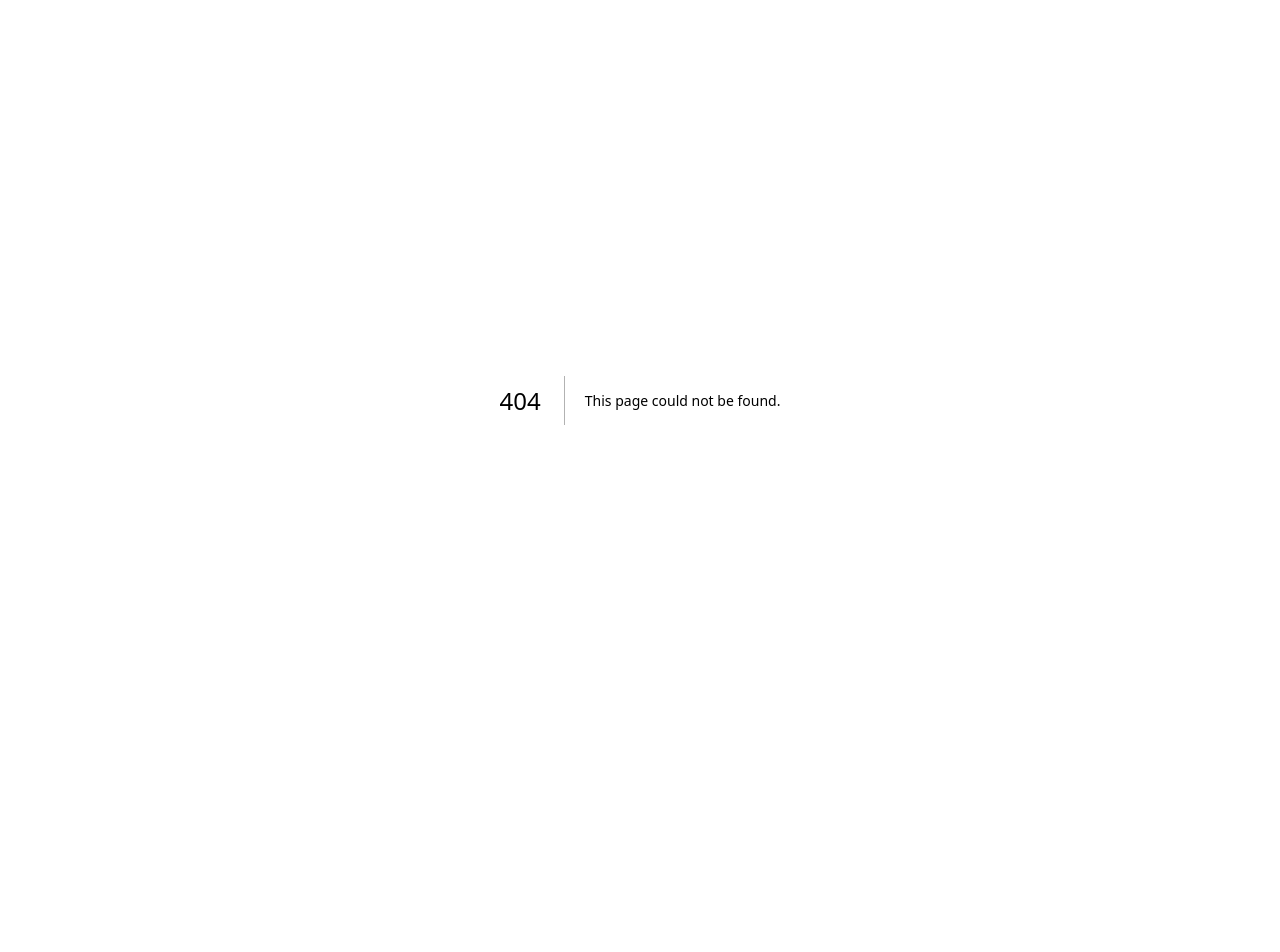
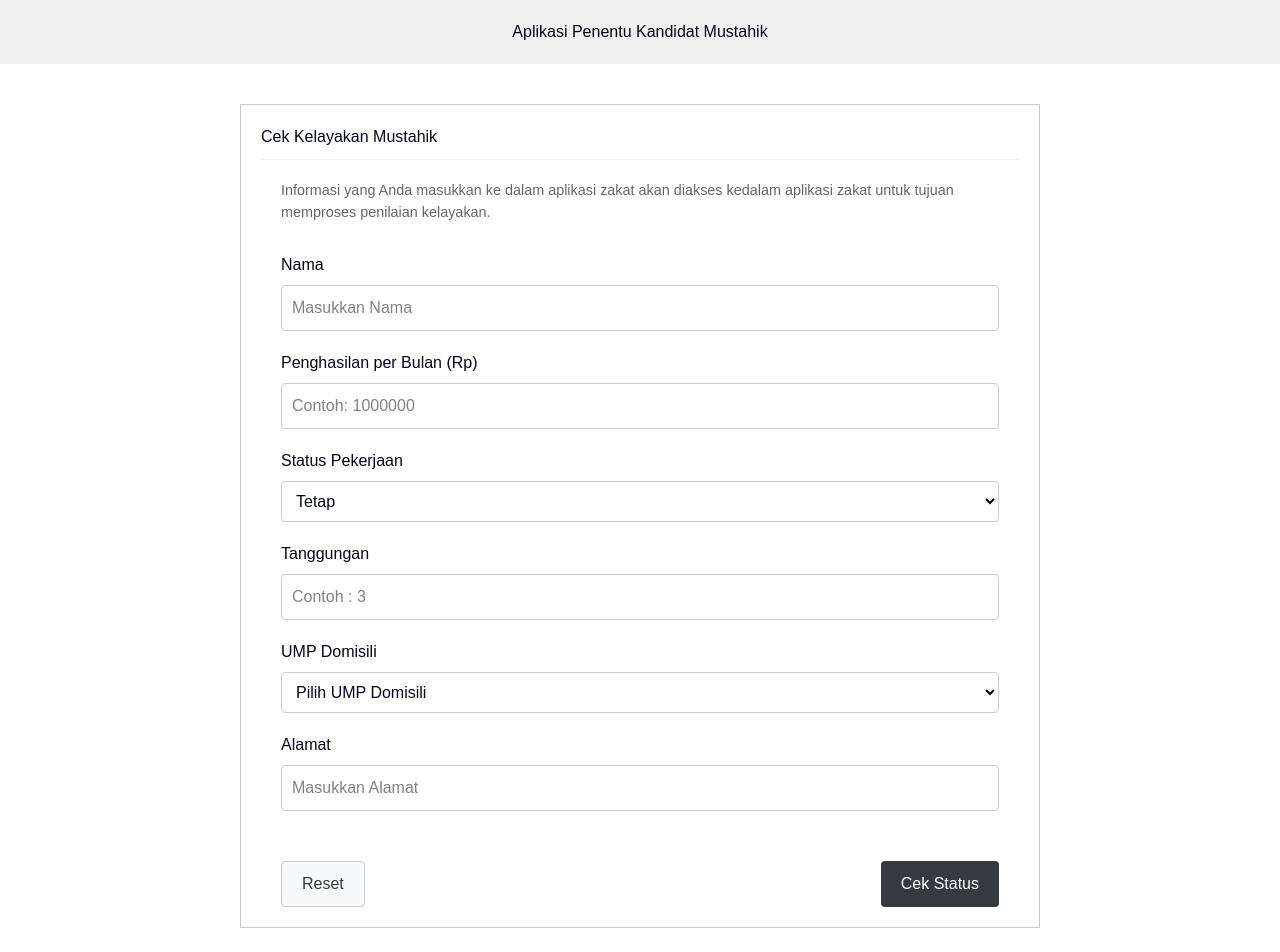
Before and after one commit to Zukhrifa/cek-mustahik, a Next.js app: page /mustahik-perseorangan in a window 1280 px wide. Before the commit this address had no page. Shown: the top 952 px of the page. Before the commit the page ends 800 px from the top, so only its background shows below. Built offline with nearby package versions, Linux system fonts and the light colour scheme.

Commit message:
membuat dashboard mustahik-perseorangan by BifaqihZulfa

```diff
--- /dev/null
+++ b/app/mustahik-perseorangan/page.tsx
@@ -0,0 +1,20 @@
+import CheckKelayakanForm from '../../components/ui/CheckKelayakanForm';
+
+export default function MustahikPerseoranganPage() {
+  return (
+    <div style={{ fontFamily: 'Arial, sans-serif' }}>
+      <header style={{ backgroundColor: '#f0f0f0', padding: '20px', textAlign: 'center' }}>
+        <h1>Aplikasi Penentu Kandidat Mustahik</h1>
+      </header>
+
+      <main style={{ padding: '20px' }}>
+        {/* Komponen Formulir Anda Diimpor dan Ditampilkan di sini */}
+        <CheckKelayakanForm />
+      </main>
+
+      <footer style={{ backgroundColor: '#343a40', color: 'white', padding: '10px', textAlign: 'center', marginTop: '30px' }}>
+        Copyright © 2025 - Aplikasi penentu kandidat mustahik
+      </footer>
+    </div>
+  );
+}
--- /dev/null
+++ b/components/ui/CheckKelayakanForm.tsx
@@ -0,0 +1,190 @@
+import React, { useState } from 'react';
+
+// Definisikan tipe data untuk state formulir
+interface MustahikFormData {
+  nama: string;
+  penghasilan: number | string; // Biarkan string saat input, konversi nanti
+  statusPekerjaan: string;
+  tanggungan: number | string;
+  umpDomisili: string;
+  alamat: string;
+}
+
+const CheckKelayakanForm: React.FC = () => {
+  const [formData, setFormData] = useState<MustahikFormData>({
+    nama: '',
+    penghasilan: '',
+    statusPekerjaan: 'Tetap', // Nilai default
+    tanggungan: '',
+    umpDomisili: '', // Akan diisi dari opsi
+    alamat: '',
+  });
+
+  const handleChange = (e: React.ChangeEvent<HTMLInputElement | HTMLSelectElement>) => {
+    const { name, value } = e.target;
+    setFormData(prev => ({
+      ...prev,
+      [name]: value,
+    }));
+  };
+
+  const handleSubmit = (e: React.FormEvent) => {
+    e.preventDefault();
+    console.log("Data Formulir Dikirim:", formData);
+    // TODO: Tambahkan logika untuk mengirim data ke API/backend (fetch/axios)
+    alert("Cek Status telah diklik. Lihat di konsol!");
+  };
+
+  const handleReset = () => {
+    setFormData({
+      nama: '',
+      penghasilan: '',
+      statusPekerjaan: 'Tetap',
+      tanggungan: '',
+      umpDomisili: '',
+      alamat: '',
+    });
+  };
+
+  // Opsi UMP Domisili sederhana (Anda bisa mengembangkannya)
+  const umpOptions = [
+    { value: '', label: 'Pilih UMP Domisili' },
+    { value: 'DKI', label: 'DKI Jakarta (Rp 5.067.381)' },
+    { value: 'DIY', label: 'DIY Yogyakarta (Rp 2.492.992)' },
+    { value: 'JABAR', label: 'Jawa Barat (Rp 2.784.800)' },
+  ];
+
+  return (
+    <div className="container" style={{ maxWidth: '800px', margin: '20px auto', border: '1px solid #ccc', padding: '20px' }}>
+      <h3 style={{ borderBottom: '1px solid #eee', paddingBottom: '10px', marginBottom: '20px' }}>Cek Kelayakan Mustahik</h3>
+
+      <div style={{ padding: '0 20px', fontSize: '0.9em', color: '#666', marginBottom: '30px' }}>
+        Informasi yang Anda masukkan ke dalam aplikasi zakat akan diakses
+        kedalam aplikasi zakat untuk tujuan memproses penilaian kelayakan.
+      </div>
+
+      <form onSubmit={handleSubmit} style={{ padding: '0 20px' }}>
+
+        {/* Nama */}
+        <label htmlFor="nama">Nama</label>
+        <input
+          id="nama"
+          name="nama"
+          type="text"
+          placeholder="Masukkan Nama"
+          value={formData.nama}
+          onChange={handleChange}
+          style={inputStyle}
+        />
+
+        {/* Penghasilan */}
+        <label htmlFor="penghasilan">Penghasilan per Bulan (Rp)</label>
+        <input
+          id="penghasilan"
+          name="penghasilan"
+          type="number"
+          placeholder="Contoh: 1000000"
+          value={formData.penghasilan}
+          onChange={handleChange}
+          style={inputStyle}
+        />
+
+        {/* Status Pekerjaan */}
+        <label htmlFor="statusPekerjaan">Status Pekerjaan</label>
+        <select
+          id="statusPekerjaan"
+          name="statusPekerjaan"
+          value={formData.statusPekerjaan}
+          onChange={handleChange}
+          style={inputStyle}
+        >
+          <option value="Tetap">Tetap</option>
+          <option value="Tidak Tetap">Tidak Tetap</option>
+        </select>
+
+        {/* Tanggungan */}
+        <label htmlFor="tanggungan">Tanggungan</label>
+        <input
+          id="tanggungan"
+          name="tanggungan"
+          type="number"
+          placeholder="Contoh : 3"
+          value={formData.tanggungan}
+          onChange={handleChange}
+          style={inputStyle}
+        />
+
+        {/* UMP Domisili */}
+        <label htmlFor="umpDomisili">UMP Domisili</label>
+        <select
+          id="umpDomisili"
+          name="umpDomisili"
+          value={formData.umpDomisili}
+          onChange={handleChange}
+          style={inputStyle}
+        >
+          {umpOptions.map(opt => (
+            <option key={opt.value} value={opt.value} disabled={opt.value === ''}>
+              {opt.label}
+            </option>
+          ))}
+        </select>
+
+        {/* Alamat */}
+        <label htmlFor="alamat">Alamat</label>
+        <input
+          id="alamat"
+          name="alamat"
+          type="text"
+          placeholder="Masukkan Alamat"
+          value={formData.alamat}
+          onChange={handleChange}
+          style={inputStyle}
+        />
+
+        {/* Tombol Aksi */}
+        <div style={{ display: 'flex', justifyContent: 'space-between', marginTop: '30px' }}>
+          <button type="button" onClick={handleReset} style={resetButtonStyle}>
+            Reset
+          </button>
+          <button type="submit" style={submitButtonStyle}>
+            Cek Status
+          </button>
+        </div>
+      </form>
+    </div>
+  );
+};
+
+export default CheckKelayakanForm;
+
+// Styling Dasar (Anda bisa mengganti ini dengan Tailwind/CSS Modul)
+const inputStyle: React.CSSProperties = {
+  width: '100%',
+  padding: '10px',
+  margin: '8px 0 20px 0',
+  display: 'inline-block',
+  border: '1px solid #ccc',
+  boxSizing: 'border-box',
+  borderRadius: '4px',
+};
+
+const submitButtonStyle: React.CSSProperties = {
+  backgroundColor: '#343a40',
+  color: 'white',
+  padding: '10px 20px',
+  border: 'none',
+  borderRadius: '4px',
+  cursor: 'pointer',
+  fontSize: '1em',
+};
+
+const resetButtonStyle: React.CSSProperties = {
+  backgroundColor: '#f8f9fa',
+  color: '#343a40',
+  padding: '10px 20px',
+  border: '1px solid #ccc',
+  borderRadius: '4px',
+  cursor: 'pointer',
+  fontSize: '1em',
+};
--- /dev/null
+++ b/components/ui/TestComponent.tsx
@@ -0,0 +1,8 @@
+// File: components/TestComponent.tsx
+import React from 'react';
+
+const TestComponent: React.FC = () => {
+  return <h1>TEST BERHASIL!</h1>;
+};
+
+export default TestComponent;
```
Also changed, not shown: mustahik-perseorangan.ts (added), tsconfig.json (line endings or trailing spaces), 1 other file (tests, documents, lock files or other folders).
